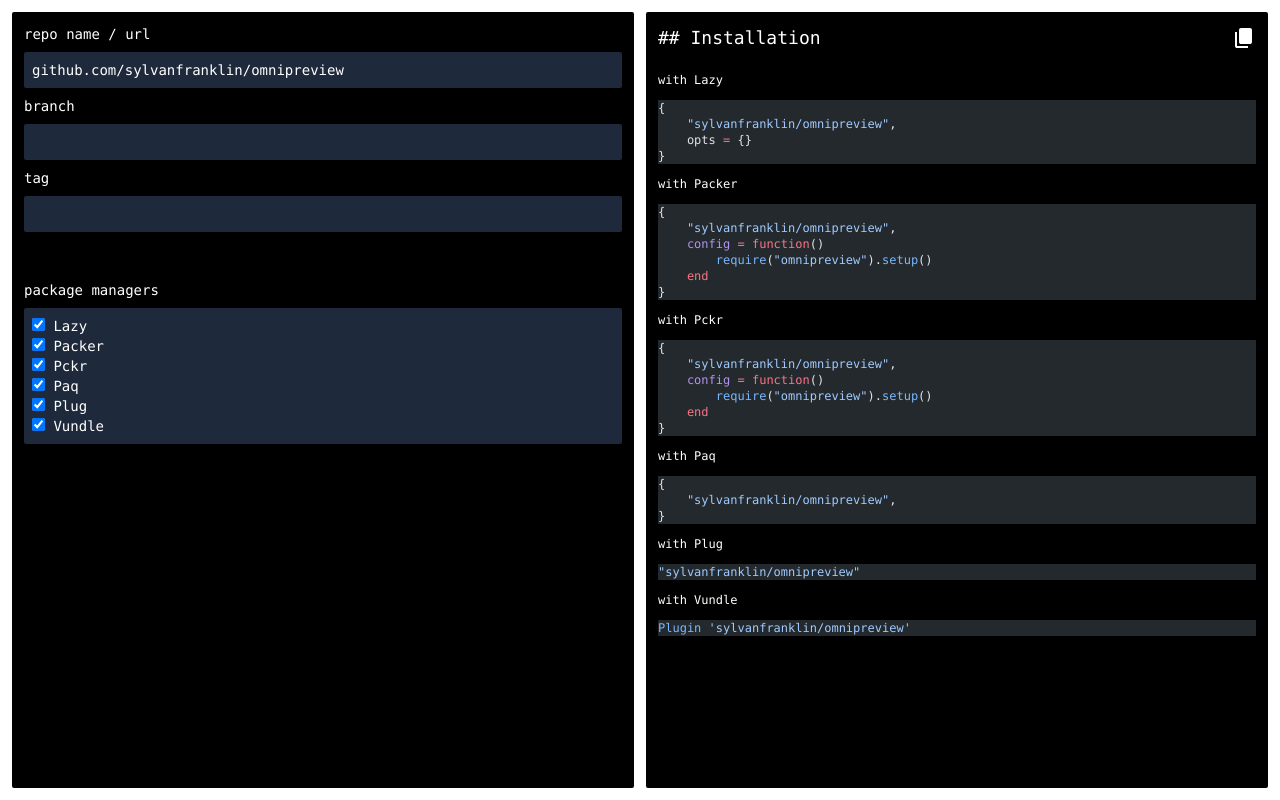
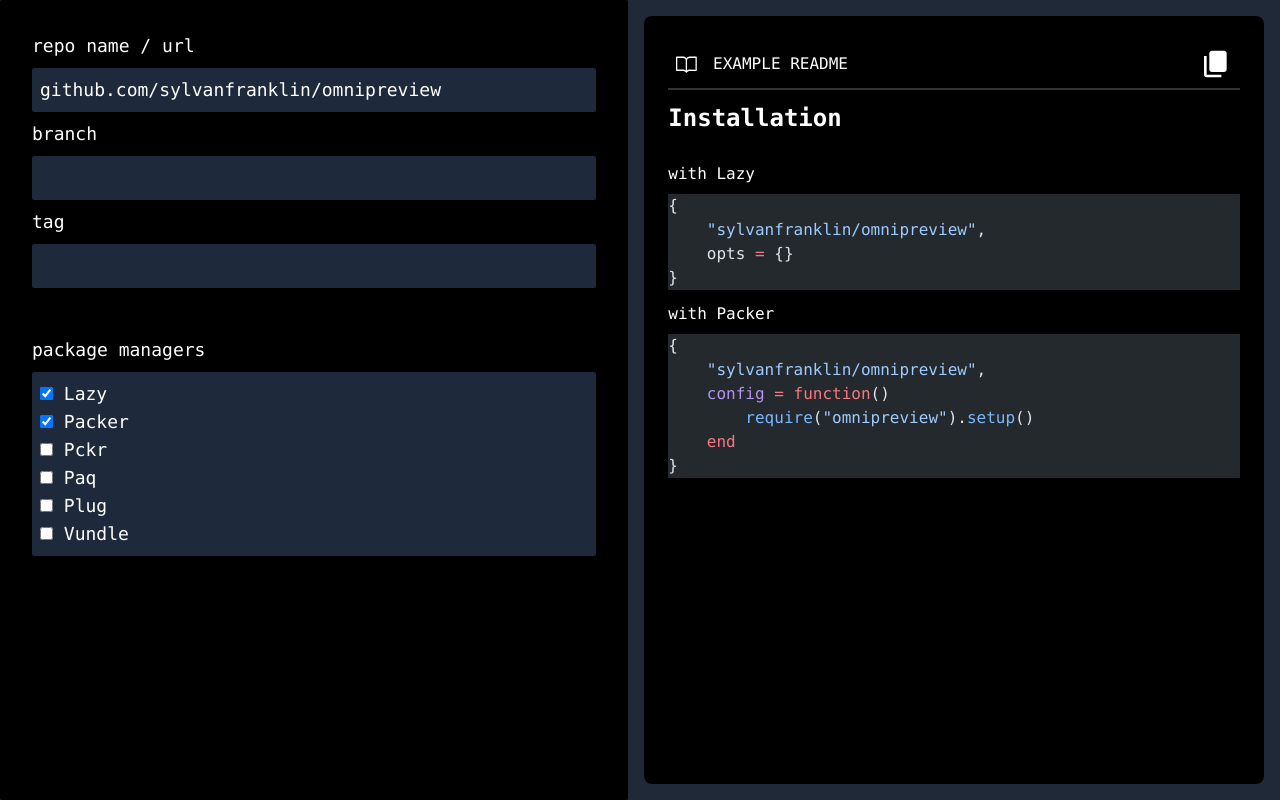
Before and after one commit to SylvanFranklin/installma, a SvelteKit app: page / in a window 1280 px wide. Built offline with nearby package versions, Linux system fonts and the light colour scheme.

Commit message:
feat: finish

```diff
--- a/src/lib/index.js
+++ b/src/lib/index.js
@@ -13,16 +13,17 @@
     return [full, part]
 }
 
-export const lazy = (url, branch, tag) => {
+
+export const templates = {
+    lazy: (url, branch, tag) => {
         const [full, part] = clean_names(url)
         return `{
     "${full}", ${branch && `\n\tbranch = "${branch}",`}${tag && `\n\ttag = "${tag}",`}
     opts = {}
 }`
-}
+    },
 
-
-export const packer = (url, branch, tag) => {
+    packer: (url, branch, tag) => {
         const [full, part] = clean_names(url)
         return `{
     "${full}", ${branch && `\n\tbranch = "${branch}",`}${tag && `\n\ttag = "${tag}",`}
@@ -30,26 +31,27 @@
         require("${part}").setup()
     end
 }`
-}
+    },
 
-export const paq = (url, branch) => {
+
+    paq: (url, branch) => {
         const [full, part] = clean_names(url)
         return `{
     "${full}", ${branch && `\n\tbranch = "${branch}",`}
 }`
-}
+    },
 
-export const plug = (url, branch, tag) => {
+    plug: (url, branch, tag) => {
         const [full, part] = clean_names(url);
         return `"${full}" ${branch ? `, { 'branch': '${branch}' }` : ""}${tag ? `, { 'tag': '${tag}' }` : ""}`;
-}
+    },
 
-export const vundle = (url, branch, tag) => {
+    vundle: (url, branch, tag) => {
         const [full] = clean_names(url);
         return `Plugin '${full}'${branch ? `, { 'branch': '${branch}' }` : ""}${tag ? `, { 'tag': '${tag}' }` : ""}`;
-}
+    },
 
-export const pckr = (url, branch, tag) => {
+    pckr: (url, branch, tag) => {
         const [full, part] = clean_names(url);
         return `{
     "${full}", ${branch ? `\n\tbranch = "${branch}",` : ""}${tag ? `\n\ttag = "${tag}",` : ""}
@@ -58,3 +60,5 @@
     end
 }`;
     }
+
+}
--- a/src/routes/+page.svelte
+++ b/src/routes/+page.svelte
@@ -1,14 +1,15 @@
 <script>
+    import { templates } from "$lib";
     import { createHighlighter } from "shiki";
-    import { lazy, packer, pckr, plug, vundle, paq } from "$lib";
+    import { slide } from "svelte/transition";
     let copy_button;
     let selected_pms = $state([
         "Lazy",
         "Packer",
-        "Pckr",
-        "Paq",
-        "Plug",
-        "Vundle",
+        // "Pckr",
+        // "Paq",
+        // "Plug",
+        // "Vundle",
     ]);
     let branch = $state("");
     let tag = $state("");
@@ -54,29 +55,29 @@
 </script>
 
 <main
-    class="flex flex-row w-screen h-screen font-mono justify-center text-sm gap-3 p-3"
+    class="flex flex-row w-screen h-screen font-mono justify-center bg-gray-800"
 >
     <span
-        class="flex flex-col w-full gap-3 rounded-sm p-3 bg-black text-white overflow-scroll"
+        class="flex flex-col w-full gap-3 rounded-sm p-8 bg-black text-white overflow-scroll text-lg"
     >
         <form onsubmit={handleSubmit} class="flex flex-col gap-2 text-left">
             <h1>repo name / url</h1>
             <!-- svelte-ignore a11y_autofocus -->
             <input
                 autofocus
-                class="outline-none bg-slate-800 rounded-sm text-white p-2 w-full text-sm"
+                class="outline-none bg-slate-800 rounded-sm text-white p-2 w-full"
                 type="text"
                 bind:value={url}
             />
             <h2 class="">branch</h2>
             <input
-                class="outline-none bg-slate-800 text-white p-2 rounded-sm w-full text-sm"
+                class="outline-none bg-slate-800 text-white p-2 rounded-sm w-full"
                 type="text"
                 bind:value={branch}
             />
             <h2 class="">tag</h2>
             <input
-                class="outline-none bg-slate-800 rounded-sm text-white p-2 text-sm"
+                class="outline-none bg-slate-800 rounded-sm text-white p-2"
                 type="text"
                 bind:value={tag}
             />
@@ -86,6 +87,7 @@
                     <label>
                         <input
                             class="outline-none bg-black rounded-sm text-white px-2"
+                            autocomplete="off"
                             type="checkbox"
                             name="package managers"
                             value={pm}
@@ -98,12 +100,24 @@
         </form>
     </span>
     <div
-        class="w-full bg-black text-white text-xs rounded-sm p-3 overflow-scroll flex flex-col gap-3 disable-scrollbars"
+        class="w-full bg-black text-white p-6 overflow-scroll flex flex-col gap-3 disable-scrollbars rounded-lg m-4"
     >
         <nav
-            class="-pt-3 pb-2 bg-black w-full flex flex-row gap-4 items-center"
+            class="-pt-3 pb-2 bg-black w-full flex flex-row gap-4 items-center border-b-2 border-white/20 p-2"
         >
-            <h1 class="text-lg">## Installation</h1>
+            <svg
+                xmlns="http://www.w3.org/2000/svg"
+                class="text-white"
+                width="1.3em"
+                height="1.3em"
+                viewBox="0 0 24 24"
+                ><path
+                    fill="currentColor"
+                    d="M0 3.75A.75.75 0 0 1 .75 3h7.497c1.566 0 2.945.8 3.751 2.014A4.5 4.5 0 0 1 15.75 3h7.5a.75.75 0 0 1 .75.75v15.063a.75.75 0 0 1-.755.75l-7.682-.052a3 3 0 0 0-2.142.878l-.89.891a.75.75 0 0 1-1.061 0l-.902-.901a3 3 0 0 0-2.121-.879H.75a.75.75 0 0 1-.75-.75Zm12.75 15.232a4.5 4.5 0 0 1 2.823-.971l6.927.047V4.5h-6.75a3 3 0 0 0-3 3ZM11.247 7.497a3 3 0 0 0-3-2.997H1.5V18h6.947c1.018 0 2.006.346 2.803.98Z"
+                /></svg
+            >
+
+            <h1>EXAMPLE README</h1>
             <button
                 type="submit"
                 bind:this={copy_button}
@@ -126,29 +140,24 @@
         {#await hl}
             ...
         {:then hl}
+            <h1 class="text-2xl font-bold mb-4">Installation</h1>
             {#each selected_pms as pm}
-                with {pm}
-                {#if pm == "Lazy"}
-                    {@render code(lazy(url, branch, tag), hl)}
-                {:else if pm == "Packer"}
-                    {@render code(packer(url, branch, tag), hl)}
-                {:else if pm == "Paq"}
-                    {@render code(paq(url, branch), hl)}
-                {:else if pm == "Plug"}
-                    {@render code(plug(url, branch, tag), hl)}
-                {:else if pm == "Vundle"}
-                    {@render code(vundle(url, branch, tag), hl)}
-                {:else if pm == "Pckr"}
-                    {@render code(pckr(url, branch, tag), hl)}
-                {/if}
+                <span transition:slide>
+                    <h2 class="mb-2">
+                        with {pm}
+                    </h2>
+                    {@html hl.codeToHtml(
+                        templates[pm.toLowerCase()](url, branch, tag),
+                        {
+                            lang: "lua",
+                            theme: "github-dark",
+                        },
+                    )}
+                </span>
             {/each}
         {/await}
     </div>
 </main>
-
-{#snippet code(text, hl)}
-    {@html hl.codeToHtml(text, { lang: "lua", theme: "github-dark" })}
-{/snippet}
 
 <style>
     .disable-scrollbars::-webkit-scrollbar {
```
Lines whose indentation alone changed are shown as unchanged.
